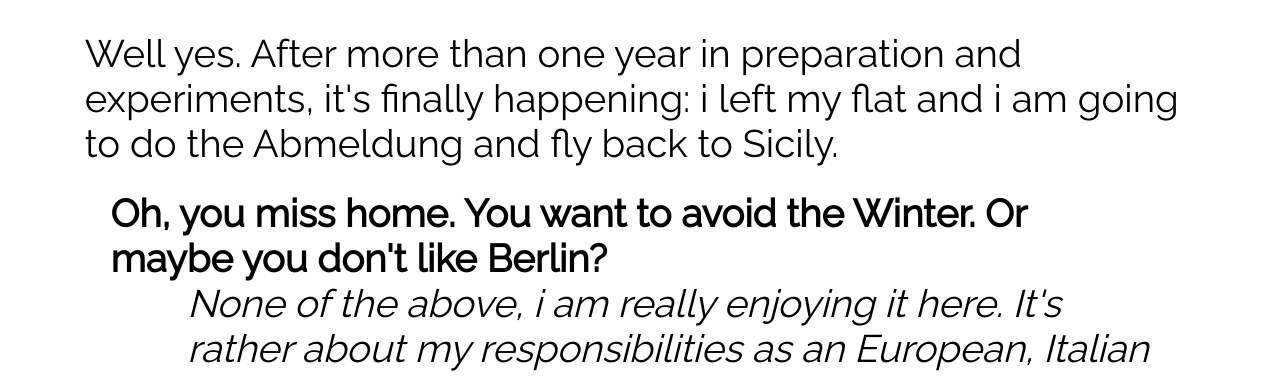
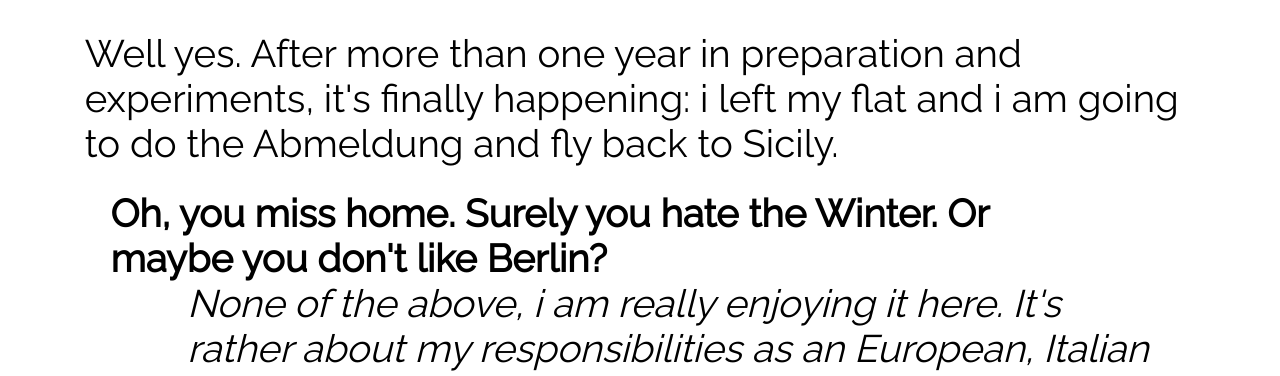
Before and after one commit to danse/tschuess, a plain HTML site: page index.html in a window 1280 px wide. Shown: the part 423-799 px from the top of the page. Drawn offline with Linux system fonts and the light colour scheme.

Commit message:
rephrase

```diff
--- a/index.html
+++ b/index.html
@@ -16,7 +16,7 @@
     Abmeldung and fly back to Sicily.
     <div class="dialogue">
       <div class="dialogue-question">
-        Oh, you miss home. You want to avoid the Winter. Or maybe you
+        Oh, you miss home. Surely you hate the Winter. Or maybe you
         don't like Berlin?
       </div>
       <div class="dialogue-answer">
```
